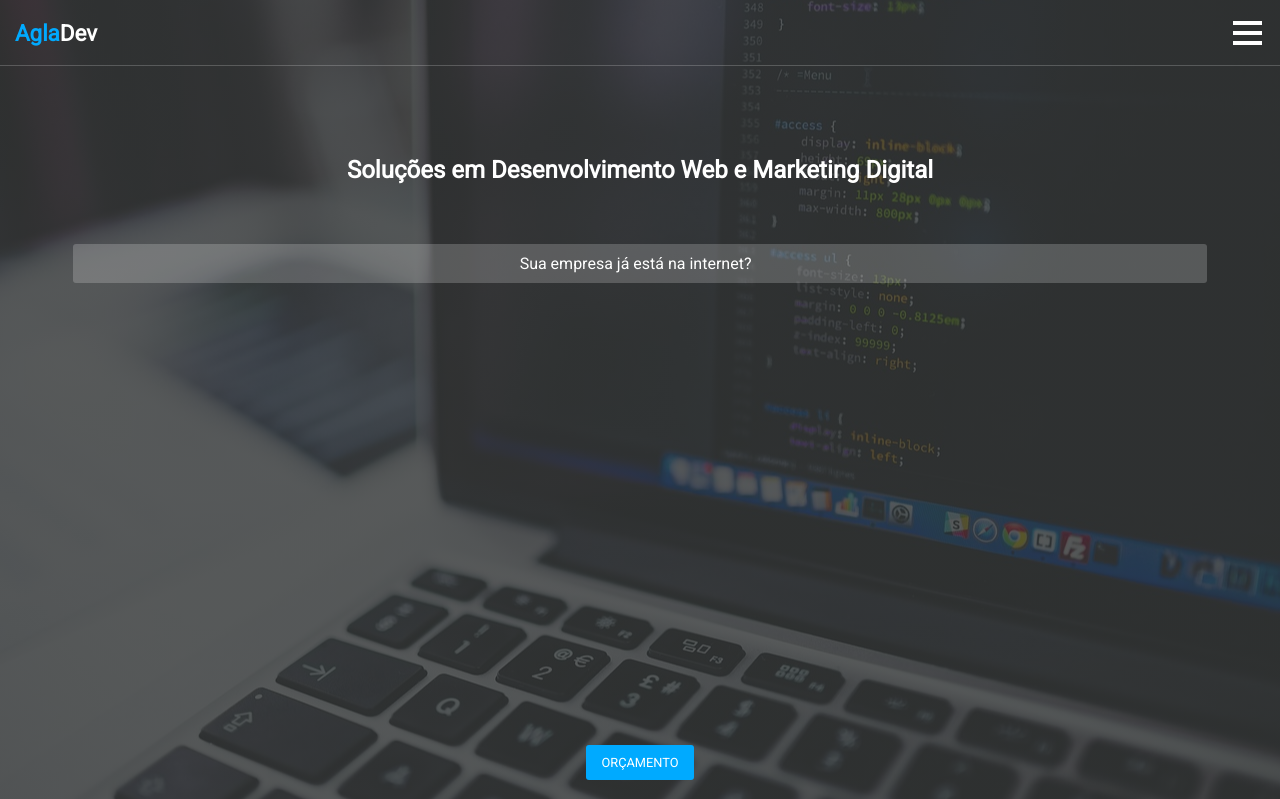
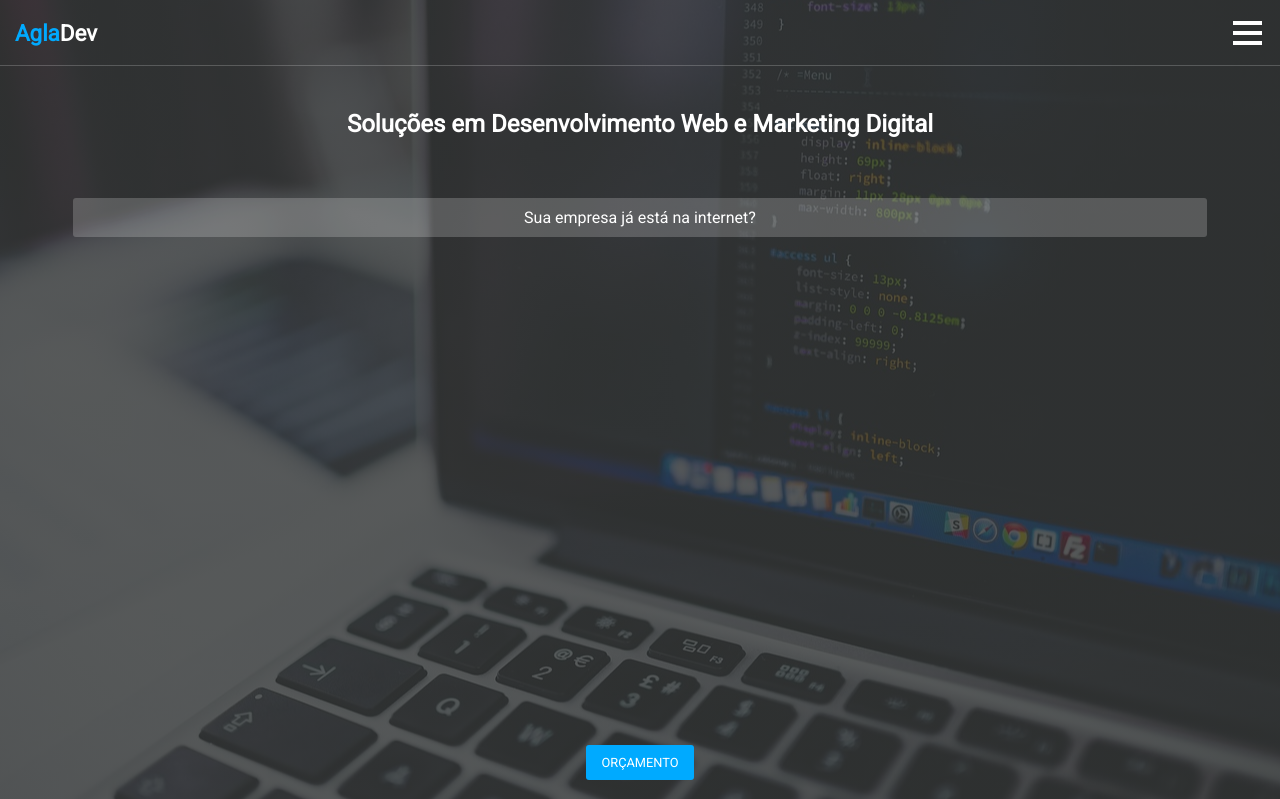
Before and after one commit to ze-aglailson/Agladev, a PHP site: page / in a window 1280 px wide. Shown: the top 799 px of the page. Run offline with PHP 8.4, Linux system fonts and the light colour scheme; data comes from the database, SQL or seed files in the repository; style sheets or scripts are compiled from the project's sources; some libraries are stand-ins or nearby versions.

Commit message:
Versao atualizada

```diff
--- a/js/main.js
+++ b/js/main.js
@@ -40,8 +40,8 @@ window.onload = function(){
 
         })
         //Efeito maquina de escreve
-        let frase = document.querySelector("#subtitulo")
-        escreveFrase(frase);
+        /* let frase = document.querySelector("#subtitulo")
+        escreveFrase(frase); */
     }());
 
     (function ajustes(){
@@ -58,10 +58,7 @@ window.onload = function(){
 
             gridPrincipal.style.marginTop = -alturaCabecalho+"px"
         }
-        //Padding espaçamento conttent-title
-        var titles = document.querySelector('.content-titles')
-        titles.style.paddingTop = alturaCabecalho+"px"
-        console.log(titles)
+
         //Toggle botão volta topo
 
         window.addEventListener('scroll', function(){
@@ -108,25 +105,6 @@ window.onload = function(){
         },500)
 
     }
-    //Animação maquina de escrevr
-    function escreveFrase(elemento){
-        const textArray = elemento.innerHTML.split('')
-        elemento.innerHTML = "";
-        var divSubtitulo = document.getElementById('div-subtitulo');
-        divSubtitulo.style.opacity= 1;
-        divSubtitulo.style.transform = 'translate3d(0,0,0)';
-        textArray.forEach(function(letra, i){
-
-            setTimeout(function(){
-
-                elemento.innerHTML += letra
-
-            }, 60 * i)
-
-        })
-    }
-
-
     //Formulario de login
 
     var flogin = document.querySelector('.form-login')
@@ -164,7 +142,7 @@ window.onload = function(){
             senha = $('#ipt-senha').val()
 
             $.ajax({
-                url: 'https://www.agladev.com/login.php',
+                url: 'https://agladev.com/login.php',
                 method:'POST',
                 data:{email:email,senha:senha},
                 dataType: 'json',
@@ -328,7 +306,7 @@ function Menu(btnMenu, contentMenu){
 
     this.carregaSubItemsMenu=(contentSubmenu,btnSubmenu,classe)=>{
         $.ajax({
-            url:'https://www.agladev.com/api/v1/'+classe+'/listar',
+            url:'http://localhost/Projetos/AglaDev/api/v1/'+classe+'/listar',
             method:'GET',
             dataType:'json'
         }).done(function(result){
--- a/styles/home.scss
+++ b/styles/home.scss
@@ -24,7 +24,7 @@
         flex-direction: column;
         justify-content: center;
         align-items: center;
-        margin-top: 90px;
+        margin-top: 110px;
         padding: 0 10px;
 
         h2{
@@ -40,26 +40,11 @@
             display: flex;
             justify-content: center;
             border-radius: 3px;
-            opacity: 0;
-            transition: .6s;
-            transform: translate3d(-50px,0,0);
 
             p{
                 color: #fff;
                 transition: .6s;
                 text-align: center;
-            }
-            p::after{
-                content: '|';
-                margin-left: 5px;
-                opacity: 1;
-                animation:pisca .4s infinite;
-                color: #333;
-                font-weight: bold;
-            }
-            @keyframes pisca {
-                0%,100%{opacity: 1;}
-                50%{opacity: 0;}
             }
         }
     }
--- a/styles/renderizado/home.css
+++ b/styles/renderizado/home.css
@@ -18,7 +18,7 @@
     flex-direction: column;
     justify-content: center;
     align-items: center;
-    margin-top: 90px;
+    margin-top: 110px;
     padding: 0 10px; }
     .container-slider .content-titles h2 {
       font-size: 1.5em;
@@ -31,26 +31,11 @@
       background-color: rgba(255, 255, 255, 0.2);
       display: flex;
       justify-content: center;
-      border-radius: 3px;
-      opacity: 0;
-      transition: .6s;
-      transform: translate3d(-50px, 0, 0); }
+      border-radius: 3px; }
       .container-slider .content-titles #div-subtitulo p {
         color: #fff;
         transition: .6s;
         text-align: center; }
-      .container-slider .content-titles #div-subtitulo p::after {
-        content: '|';
-        margin-left: 5px;
-        opacity: 1;
-        animation: pisca .4s infinite;
-        color: #333;
-        font-weight: bold; }
-@keyframes pisca {
-  0%,100% {
-    opacity: 1; }
-  50% {
-    opacity: 0; } }
   .container-slider .content-buttons {
     width: 100%;
     display: flex;
```
Also changed, not shown: 1 other file.
